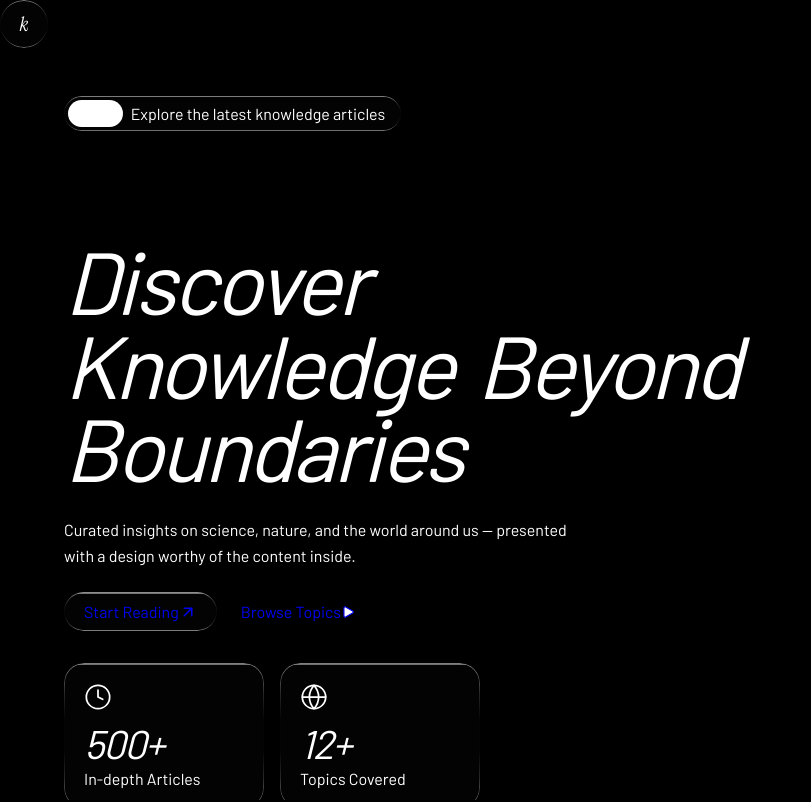
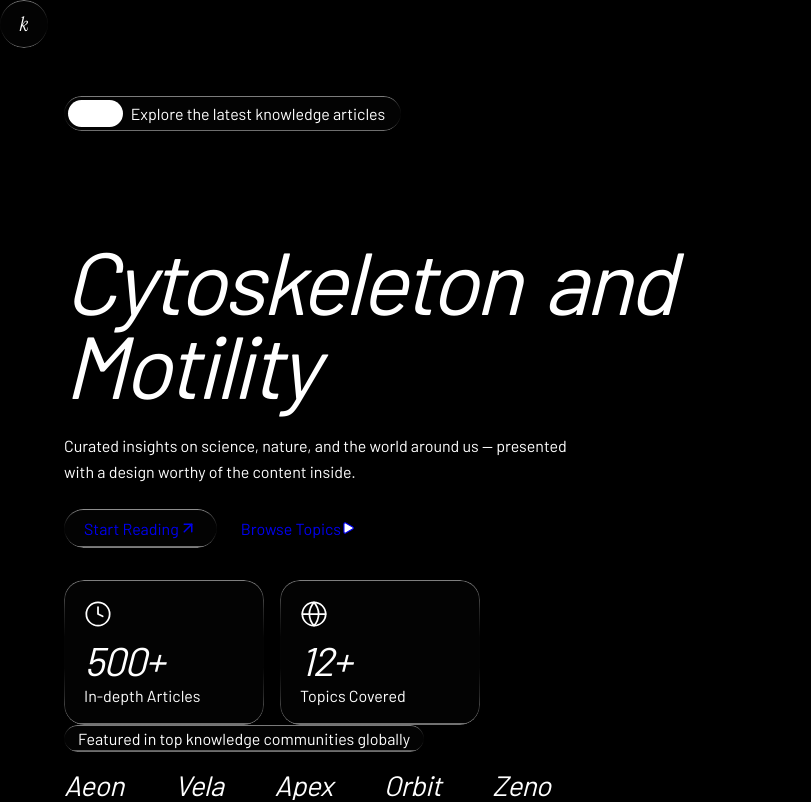
Before and after one commit to plum45/ruji, a React (Vite) app: page / in a window 1280 px wide. Shown: the top 802 px of the page, without its empty margins (0-811 px from the left). Built offline with nearby package versions, Linux system fonts and the light colour scheme.

Commit message:
Update Hero headline text

```diff
--- a/src/components/Hero.tsx
+++ b/src/components/Hero.tsx
@@ -93,7 +93,7 @@ export default function Hero() {
 
           {/* Headline — BlurText */}
           <BlurText
-            text="Discover Knowledge Beyond Boundaries"
+            text="Cytoskeleton and Motility"
             className="font-heading text-white"
             style={{
               fontSize: 'clamp(2.5rem, 8vw, 5.5rem)',
```
